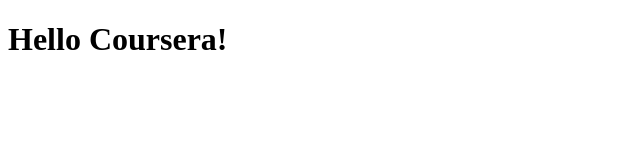
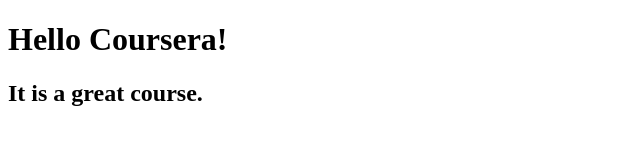
Before and after one commit to kappayadawg/coursera-test, a plain HTML site: page site/index.html in a window 1280 px wide. Shown: the whole page, without its empty margins (0-640 px from the left). Drawn offline with Linux system fonts and the light colour scheme.

Commit message:
Small addition to page content.

```diff
--- a/site/index.html
+++ b/site/index.html
@@ -7,5 +7,6 @@
 </head>
 <body>
 <h1>Hello Coursera!</h1>
+<h2>It is a great course.</h2>
 </body>
 </html>
```
